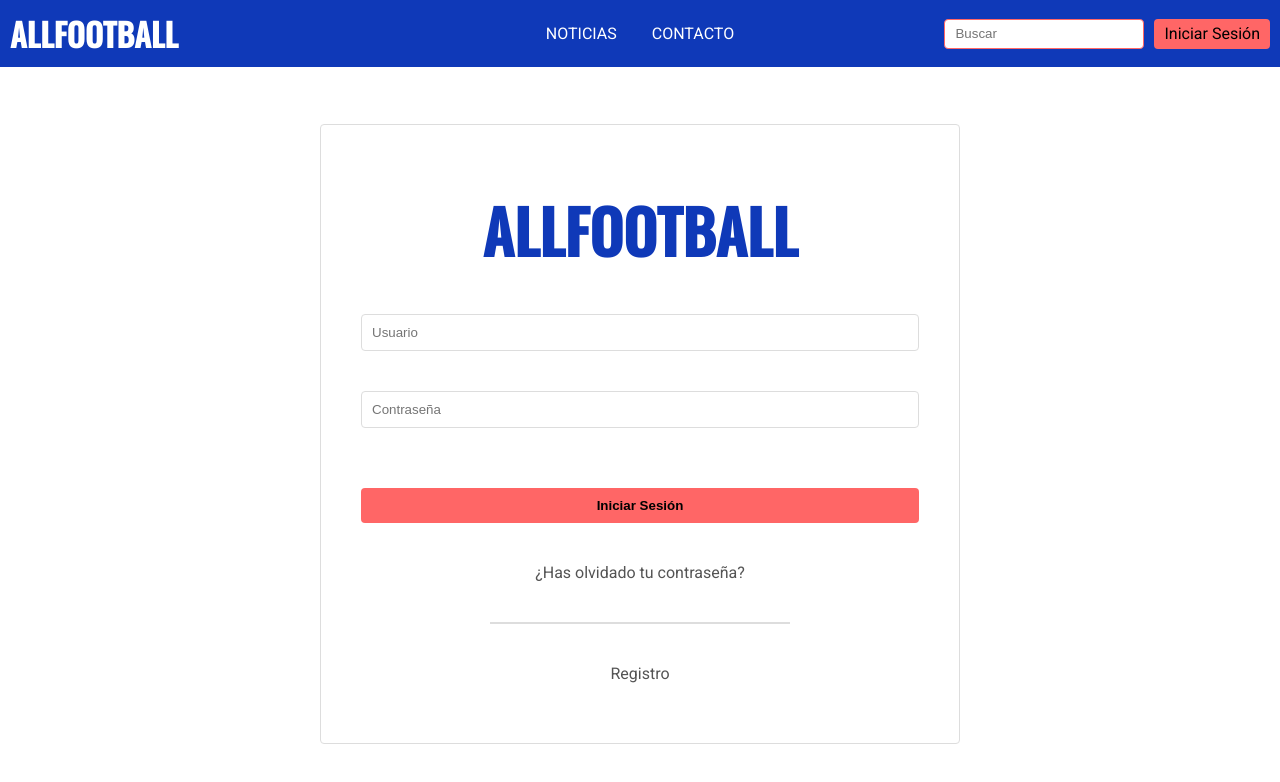
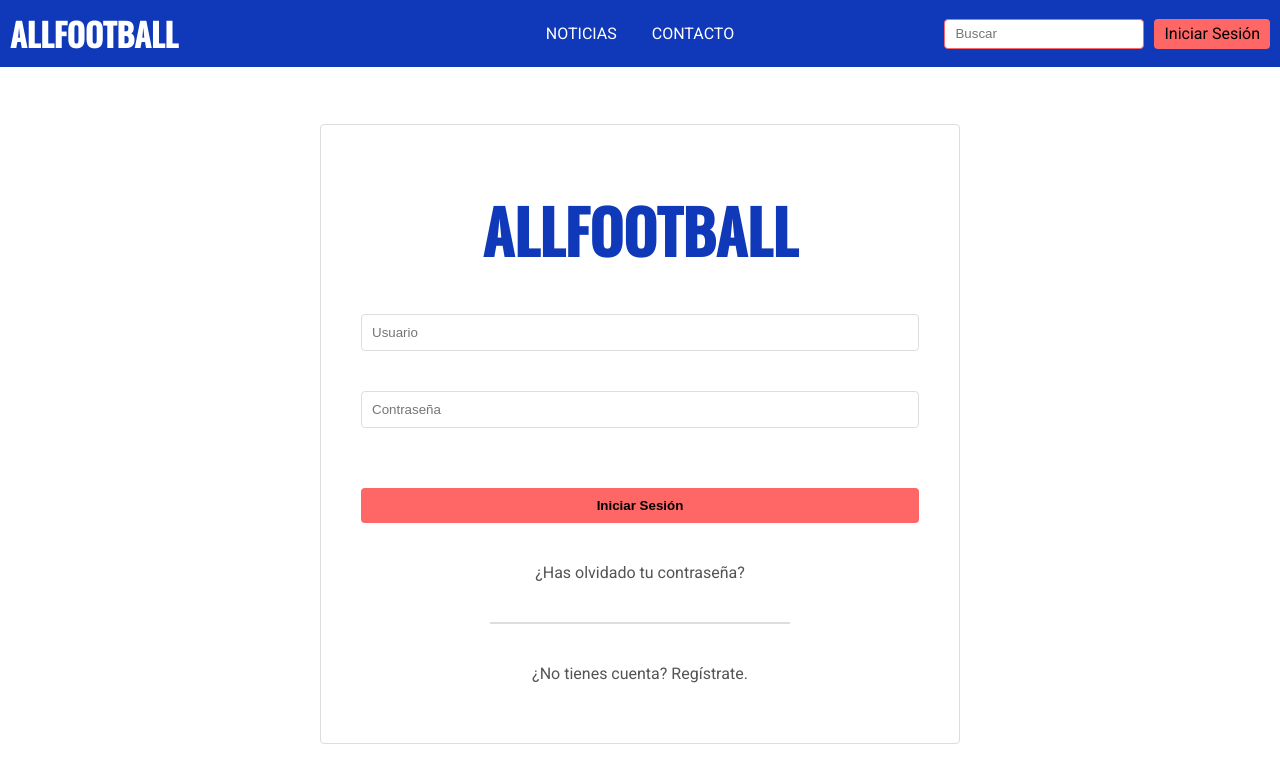
Before and after one commit to GachaDev/AllFootball, a React (Vite) app: page /login in a window 1280 px wide. Shown: the top 782 px of the page. Built offline with nearby package versions, Linux system fonts and the light colour scheme.

Commit message:
Update Login.jsx

```diff
--- a/src/pages/login/Login.jsx
+++ b/src/pages/login/Login.jsx
@@ -13,7 +13,7 @@ export default function Login() {
 				<div>
 					<hr />
 				</div>
-				<Link to={'/registro'}>Registro</Link>
+				<Link to={'/registro'}>¿No tienes cuenta? Regístrate.</Link>
 			</form>
 		</div>
 	);
```
